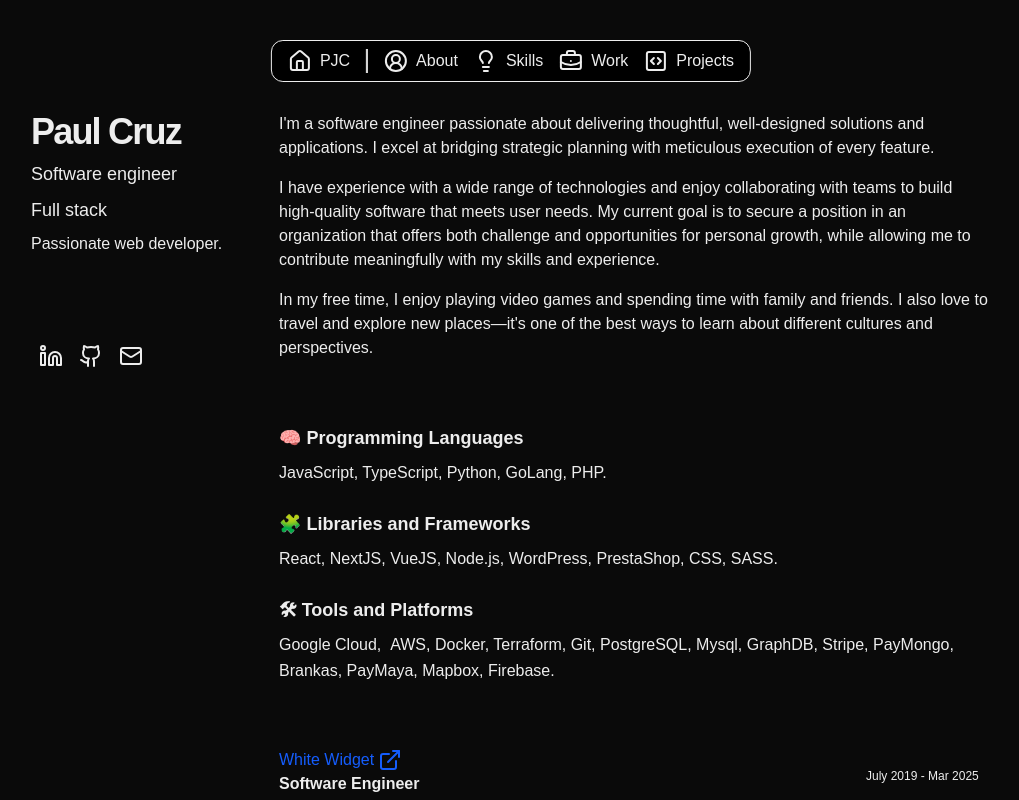
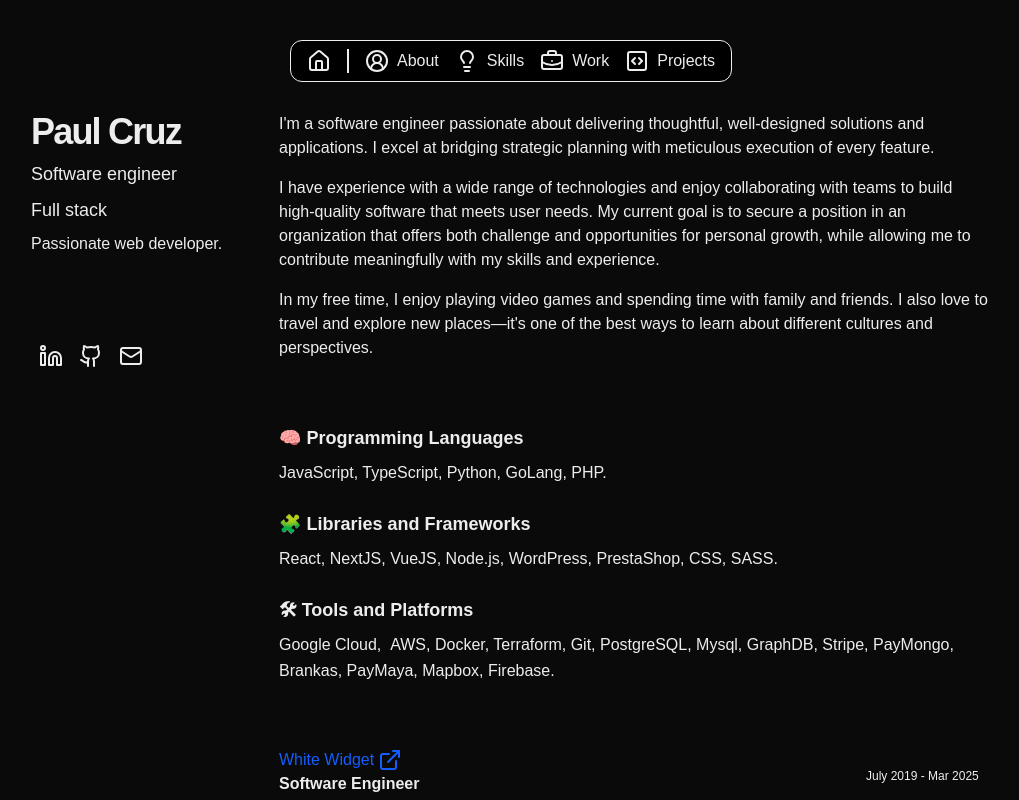
Before and after one commit to paulcruz03/portfolio, a Next.js app: page / in a window 1280 px wide. Shown: the top 800 px of the page, without its empty margins (129-1148 px from the left). Built offline with nearby package versions, Linux system fonts and the light colour scheme.

Commit message:
Update header.tsx

```diff
--- a/components/header.tsx
+++ b/components/header.tsx
@@ -84,9 +84,6 @@ export default function Header() {
               <span>
                 <House />
               </span>
-              <span>
-                PJC
-              </span>
             </Link>
           </li>
 
```
